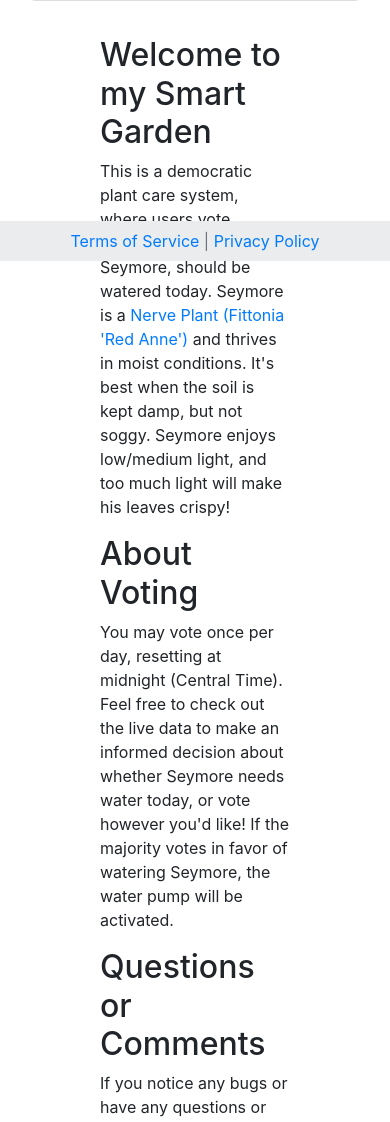
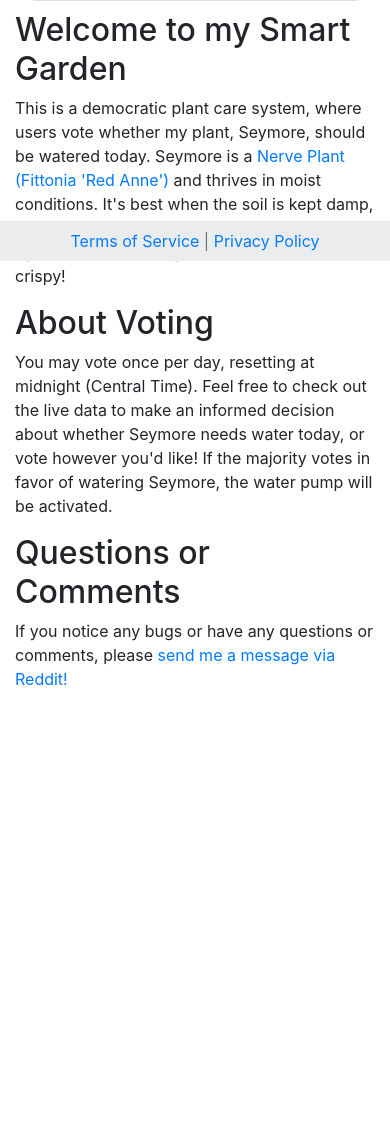
Before and after one commit to Gabgra11/SmartGarden_v3, a Flask app: page / in a window 390 px wide. Shown: the part 583-1705 px from the top of the page. After the commit the page ends 1268 px from the top, so only its background shows below. Run offline with Flask 3, Linux system fonts and the light colour scheme; data that the repository does not hold is empty; some libraries are stand-ins or nearby versions.

Commit message:
Fix margins on home page for mobile.

```diff
--- a/templates/index.html
+++ b/templates/index.html
@@ -2,7 +2,7 @@
 {% set active_page = 'none' %}
 
 {% block content %}
-    <div style="margin:25px 100px 25px 100px;">
+    <div class="container">
         <section>
             <h2>Welcome to my Smart Garden</h2>
             <p>
```
